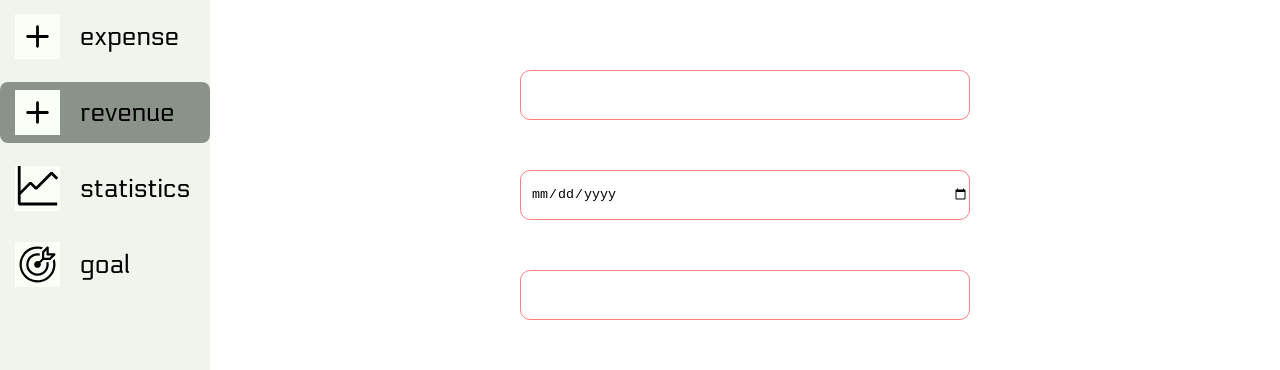
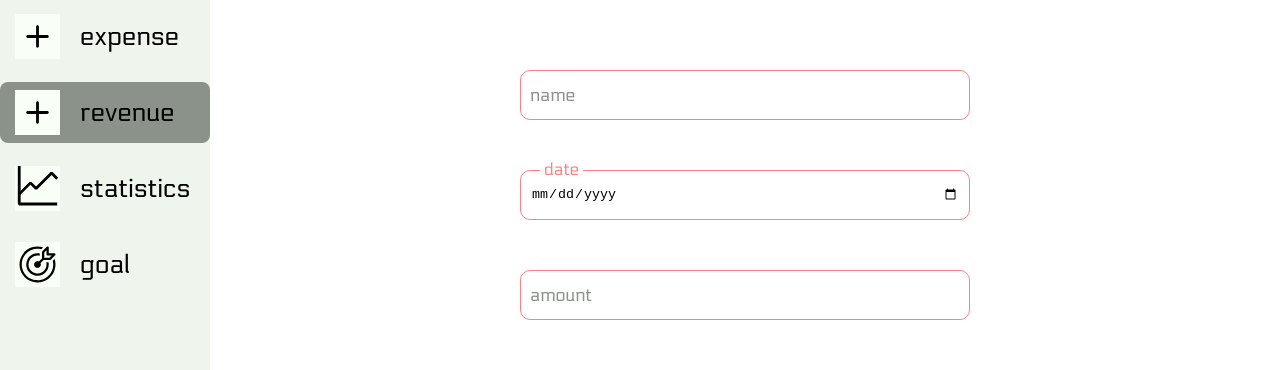
Before and after one commit to bsk94/Expense-tracker, a React (Create React App) app: page /add-revenue in a window 1280 px wide. Shown: the part 231-601 px from the top of the page. Built offline with nearby package versions, Linux system fonts and the light colour scheme.

Commit message:
floating labels added for inputs

```diff
--- a/src/components/atoms/input/index.tsx
+++ b/src/components/atoms/input/index.tsx
@@ -1,5 +1,5 @@
 import React, { HTMLInputTypeAttribute } from 'react';
-import { StyledInput, StyledContainer } from './input-styles';
+import { StyledInput, StyledContainer, StyledLabel } from './input-styles';
 
 interface InputProps extends React.InputHTMLAttributes<HTMLInputElement> {
   name: string;
@@ -7,9 +7,10 @@ interface InputProps extends React.InputHTMLAttributes<HTMLInputElement> {
   value: string;
   onChange: React.ChangeEventHandler<HTMLInputElement>;
   placeholder: string;
+  children: string;
 }
 
-const Input: React.FC<InputProps> = ({ type, name, value, onChange, placeholder }) => {
+const Input: React.FC<InputProps> = ({ type, name, value, onChange, placeholder, children }) => {
   return (
     <StyledContainer>
       <StyledInput
@@ -19,6 +20,7 @@ const Input: React.FC<InputProps> = ({ type, name, value, onChange, placeholder
         onChange={onChange}
         placeholder={placeholder}
       />
+      <StyledLabel htmlFor={name}>{children}</StyledLabel>
     </StyledContainer>
   );
 };
--- a/src/components/atoms/input/input-styles.ts
+++ b/src/components/atoms/input/input-styles.ts
@@ -5,7 +5,7 @@ export const StyledInput = styled.input`
   width: 100%;
   border: 1px solid ${({ theme }) => theme.colors.neonOrange};
   border-radius: 10px;
-  padding-left: 1rem;
+  padding: 1rem;
   margin-top: 5rem;
   outline: none;
 
@@ -39,3 +39,41 @@ export const StyledContainer = styled.div`
   width: 70%;
   max-width: 45rem;
 `;
+
+export const StyledLabel = styled.label`
+  color: ${({ theme }) => theme.colors.darkGreen};
+  font-size: 1.8rem;
+  font-weight: normal;
+  position: absolute;
+  pointer-events: none;
+  left: 1rem;
+  top: 6.5rem;
+  transition: 0.2s ease all;
+
+  ${StyledInput}:not(:placeholder-shown)~  & {
+    top: 4rem;
+    background: ${({ theme }) => theme.colors.white};
+    border-radius: 5px;
+    padding: 0rem 0.4rem;
+    margin: 0rem 1rem;
+    font-size: 1.7rem;
+    color: ${({ theme }) => theme.colors.neonOrange};
+    @media screen and (max-width: 600px) {
+      background: rgb(255, 255, 255);
+      background: linear-gradient(0deg, rgba(255, 255, 255, 1) 50%, rgba(249, 255, 247, 1) 50%);
+    }
+  }
+  ${StyledInput}:focus ~  & {
+    top: 4rem;
+    background: ${({ theme }) => theme.colors.white};
+    border-radius: 5px;
+    padding: 0rem 0.4rem;
+    margin: 0rem 1rem;
+    font-size: 1.7rem;
+    color: ${({ theme }) => theme.colors.neonOrange};
+    @media screen and (max-width: 600px) {
+      background: rgb(255, 255, 255);
+      background: linear-gradient(0deg, rgba(255, 255, 255, 1) 50%, rgba(249, 255, 247, 1) 50%);
+    }
+  }
+`;
```
